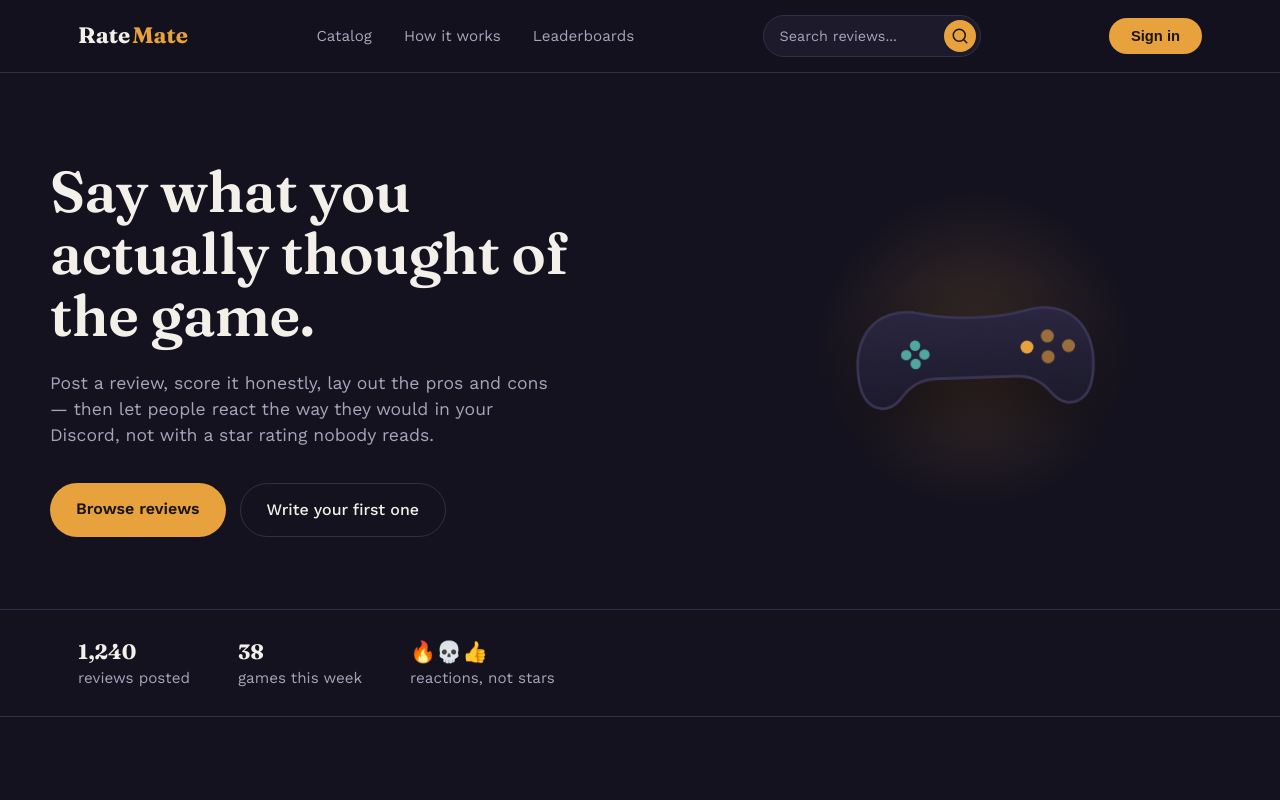
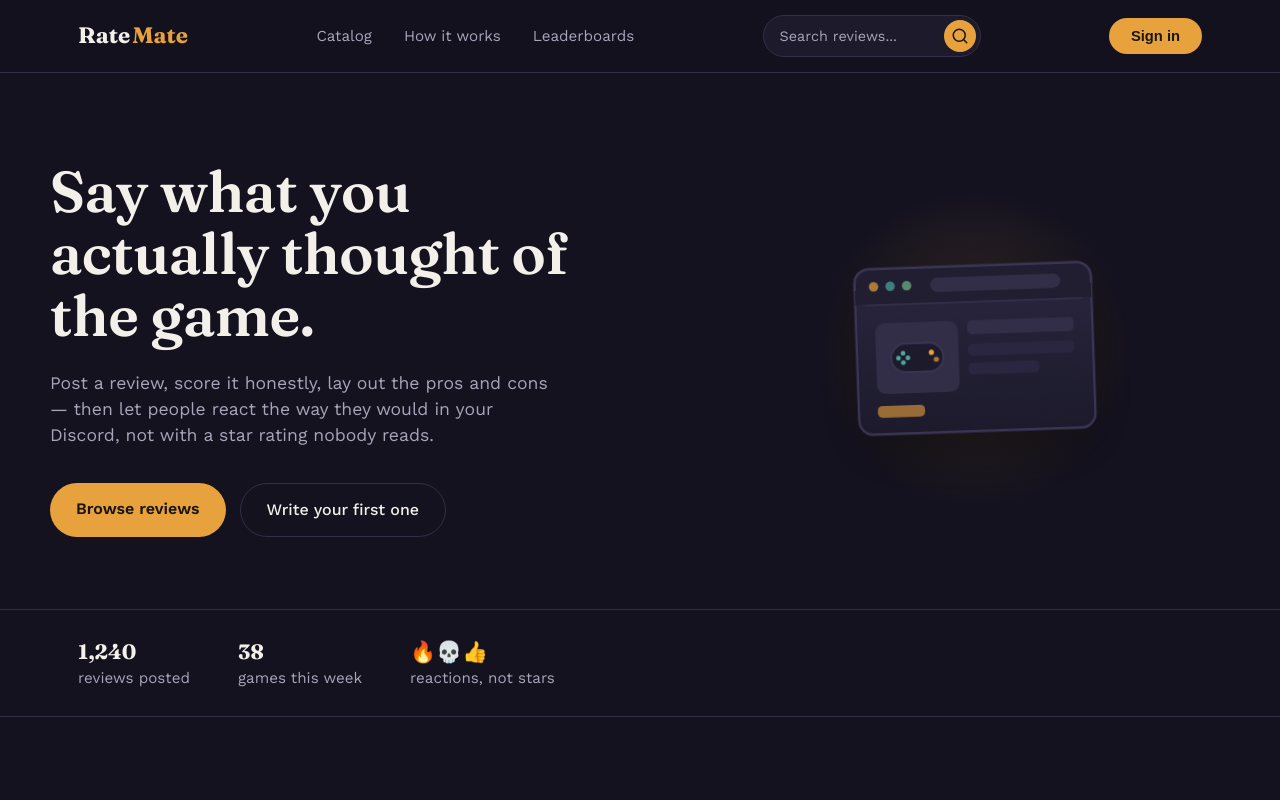
Before and after one commit to gara255/RateMate, a React (Vite) app: page / in a window 1280 px wide. Shown: the top 800 px of the page. Built offline with nearby package versions, Linux system fonts and the light colour scheme.

Commit message:
Changing  floating element in hero section

```diff
--- a/src/App.jsx
+++ b/src/App.jsx
@@ -7,6 +7,7 @@ import HeroSection from './Components/HeroSection'
 import HowSection from './Components/HowSection'
 import ReviewModal from './Components/ReviewModal'
 import StatSection from './Components/StatSection'
+import Test from './Components/Test'
 
 
 const apiKey = 'sb_publishable_9qhBP--rQvNZ3G9lzPtYXg_qRRPpByS'
--- a/src/Components/HeroSection.jsx
+++ b/src/Components/HeroSection.jsx
@@ -1,4 +1,4 @@
-export default function HeroSection({onClick}) {
+export default function HeroSection({ onClick }) {
 
 
 
@@ -14,23 +14,36 @@ export default function HeroSection({onClick}) {
             </div>
             <div className="hero-art">
                 <div className="glow" aria-hidden="true"></div>
-                <svg className="floating-controller" viewBox="0 0 200 140" xmlns="http://www.w3.org/2000/svg" role="img" aria-label="Illustration of a game controller">
+                <svg className="floating-controller" viewBox="0 0 220 160" xmlns="http://www.w3.org/2000/svg" role="img" aria-label="Illustration of a browser window showing a game review card">
                     <defs>
                         <linearGradient id="body" x1="0" y1="0" x2="0" y2="1">
                             <stop offset="0%" stopColor="#2a2640" />
                             <stop offset="100%" stopColor="#1c1a2b" />
                         </linearGradient>
                     </defs>
-                    <path d="M48 40 C20 40 6 62 10 92 C13 114 30 120 42 106 C50 96 58 92 70 92 L130 92 C142 92 150 96 158 106 C170 120 187 114 190 92 C194 62 180 40 152 40 C140 40 134 46 100 46 C66 46 60 40 48 40 Z"
-                        fill="url(#body)" stroke="#3a3555" strokeWidth="2" />
-                    <circle cx="54" cy="66" r="4" fill="#4fa8a0" />
-                    <circle cx="54" cy="80" r="4" fill="#4fa8a0" />
-                    <circle cx="47" cy="73" r="4" fill="#4fa8a0" />
-                    <circle cx="61" cy="73" r="4" fill="#4fa8a0" />
-                    <circle cx="140" cy="70" r="5" fill="#e8a23d" />
-                    <circle cx="156" cy="62" r="5" fill="#e8a23d" opacity="0.6" />
-                    <circle cx="156" cy="78" r="5" fill="#e8a23d" opacity="0.6" />
-                    <circle cx="172" cy="70" r="5" fill="#e8a23d" opacity="0.6" />
+
+                    <rect x="10" y="10" width="200" height="140" rx="12" fill="url(#body)" stroke="#3a3555" strokeWidth="2" />
+
+                    <rect x="10" y="10" width="200" height="30" rx="12" fill="#211e32" stroke="#3a3555" strokeWidth="2" />
+                    <rect x="10" y="28" width="200" height="12" fill="#211e32" />
+                    <circle cx="26" cy="25" r="4" fill="#e8a23d" opacity="0.7" />
+                    <circle cx="40" cy="25" r="4" fill="#4fa8a0" opacity="0.7" />
+                    <circle cx="54" cy="25" r="4" fill="#6fb98a" opacity="0.7" />
+                    <rect x="74" y="19" width="110" height="12" rx="6" fill="#322e47" />
+
+                    <rect x="26" y="56" width="70" height="60" rx="8" fill="#322e47" />
+                    <rect x="39" y="74" width="44" height="24" rx="12" fill="#1c1a2b" stroke="#3a3555" strokeWidth="1.5" />
+                    <circle cx="49" cy="82" r="2" fill="#4fa8a0" />
+                    <circle cx="49" cy="90" r="2" fill="#4fa8a0" />
+                    <circle cx="45" cy="86" r="2" fill="#4fa8a0" />
+                    <circle cx="53" cy="86" r="2" fill="#4fa8a0" />
+                    <circle cx="73" cy="82" r="2.2" fill="#e8a23d" />
+                    <circle cx="77" cy="88" r="2.2" fill="#e8a23d" opacity="0.7" />
+
+                    <rect x="104" y="56" width="90" height="12" rx="4" fill="#322e47" />
+                    <rect x="104" y="76" width="90" height="10" rx="4" fill="#2a2640" />
+                    <rect x="104" y="92" width="60" height="10" rx="4" fill="#2a2640" />
+                    <rect x="26" y="126" width="40" height="10" rx="4" fill="#e8a23d" opacity="0.6" />
                 </svg>
             </div>
         </section>
```
Also changed, not shown: src/Components/Test.jsx (added).
